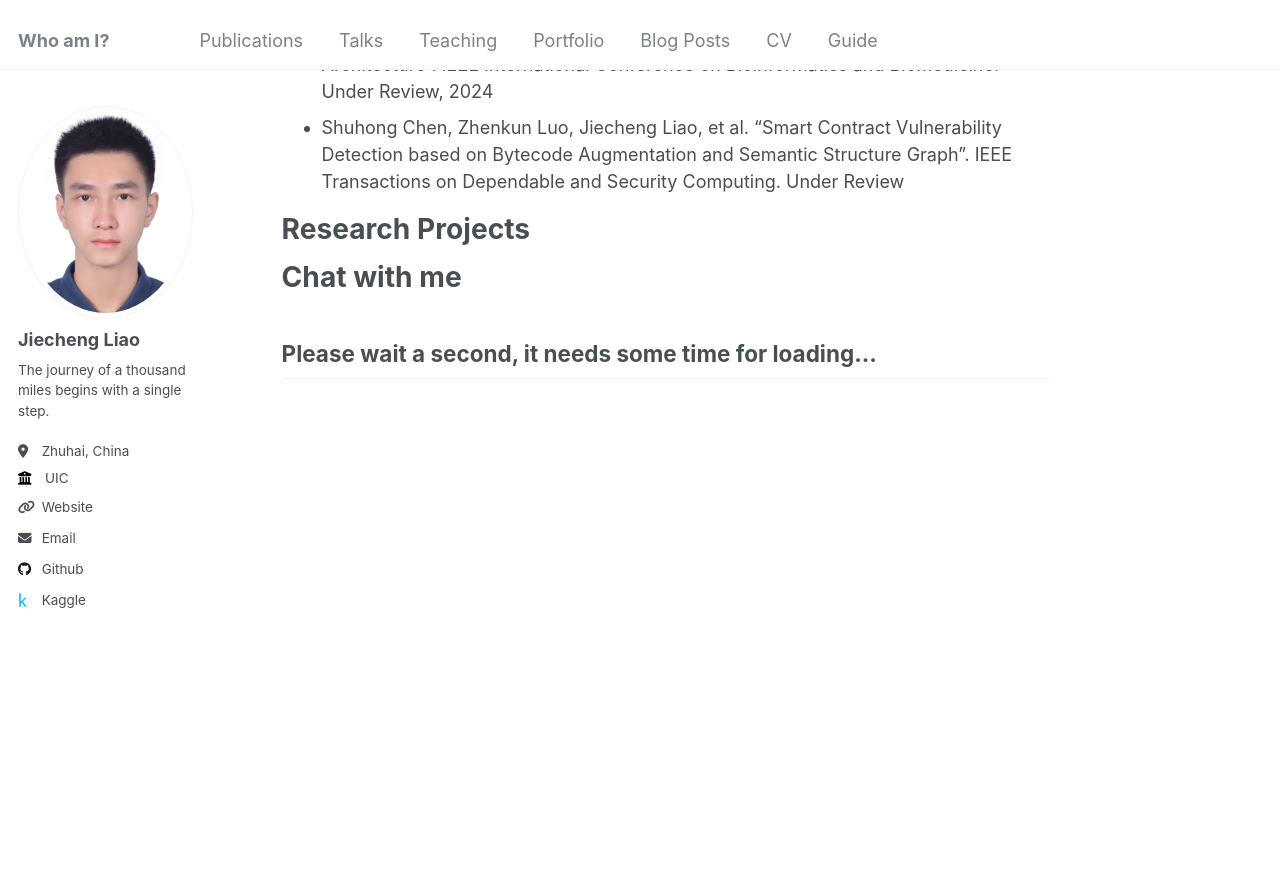
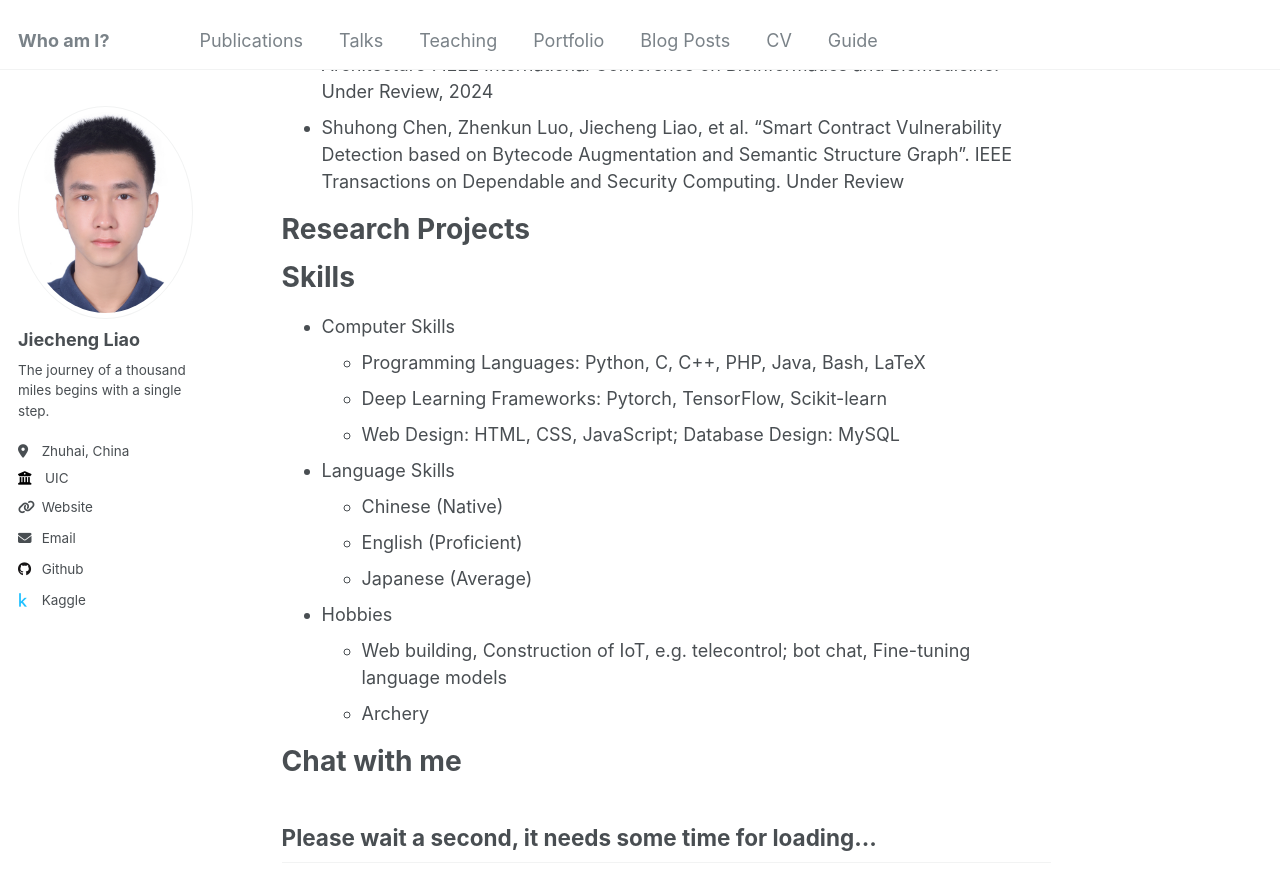
Before and after one commit to ffftuanxxx/ffftuanxxx.github.io, a Jekyll site: the page built from _pages/about.md, in a window 1280 px wide and 900 px high, scrolled down 1406 px, cut to the strip 0-886 px from the top of the window. Built offline with Jekyll 4.4.1, drawn with Linux system fonts in a browser that asks for light colours.

Commit message:
Update about.md

```diff
--- a/_pages/about.md
+++ b/_pages/about.md
@@ -50,6 +50,19 @@ On-going Publications
 Research Projects
 ======
 
+Skills
+======
+- Computer Skills
+  - Programming Languages: Python, C, C++, PHP, Java, Bash, LaTeX
+  - Deep Learning Frameworks: Pytorch, TensorFlow, Scikit-learn
+  - Web Design: HTML, CSS, JavaScript; Database Design: MySQL
+- Language Skills
+  - Chinese (Native)
+  - English (Proficient)
+  - Japanese (Average)
+- Hobbies
+  - Web building, Construction of IoT, e.g. telecontrol; bot chat, Fine-tuning language models
+  - Archery
 
 Chat with me
 ======
```
